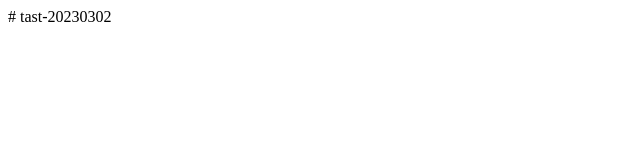
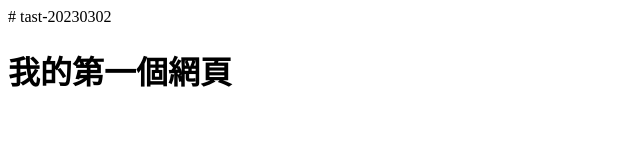
Before and after one commit to Tinnnng/tast-20230302, a plain HTML site: page index.html in a window 1280 px wide. Shown: the whole page, without its empty margins (0-640 px from the left). Drawn offline with Linux system fonts and the light colour scheme.

Commit message:
加入<h1>標籤

```diff
--- a/index.html
+++ b/index.html
@@ -5,9 +5,9 @@
     <meta charset="UTF-8">
     <meta http-equiv="X-UA-Compatible" content="IE=edge">
     <meta name="viewport" content="width=device-width, initial-scale=1.0">
-    <title>Document</title>
+    <title>我的第一個網頁</title>
 </head>
 <body>
-
+ <h1>我的第一個網頁</h1>
 </body>
 </html>
```
